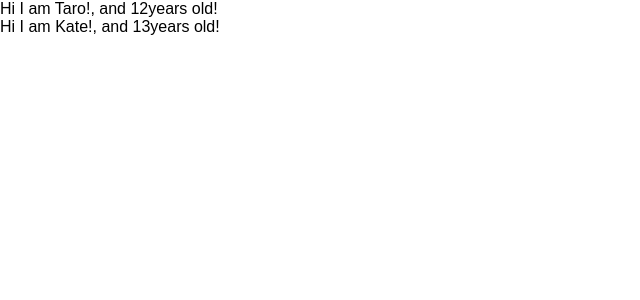
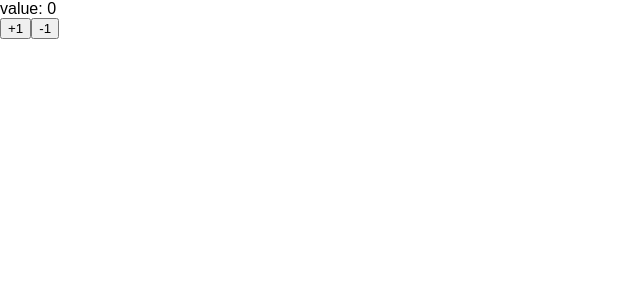
Before and after one commit to jyunkiogawa/udemy-react-redux-crud-application, a React (Create React App) app: page / in a window 1280 px wide. Shown: the top 300 px of the page, without its empty margins (0-640 px from the left). Built offline with nearby package versions, Linux system fonts and the light colour scheme.

Commit message:
implement component with connect function

```diff
--- a/src/components/App.js
+++ b/src/components/App.js
@@ -1,23 +1,28 @@
-import React from 'react';
+import React, { Component } from 'react';
+import { connect } from 'react-redux'
 
-const App = () => {
-  const profiles = [
-    { name: "Taro", age: 12 },
-    { name: "Kate", age: 13 },
-  ]
-  return (
-    <div> {
-      profiles.map((profile, index) => {
-        return <User name={profile.name} age={profile.age} key={index} />
-      })
-    }
-    </div>
-  )
+import { increment, decrement } from '../actions'
+
+class App extends Component {
+  render(){
+    const props = this.props
+    return (
+      <React.Fragment>
+        <div>value: { props.value }</div>
+        <button onClick={props.increment}>+1</button>
+        <button onClick={props.decrement}>-1</button>
+      </React.Fragment>
+    )
+  }
 }
 
-const User = (props) => {
-  return <div>Hi I am {props.name}!, and {props.age}years old! </div>
-}
+const mapStateToProps = state => ({ value: state.count.value })
+const mapDispatchToProps = dispatch => ({
+  increment: () => dispatch(increment()),
+  decrement: () => dispatch(decrement())
+})
+
+export default connect(mapStateToProps, mapDispatchToProps)(App)
 
 
-export default App;
+// export default App;
```
